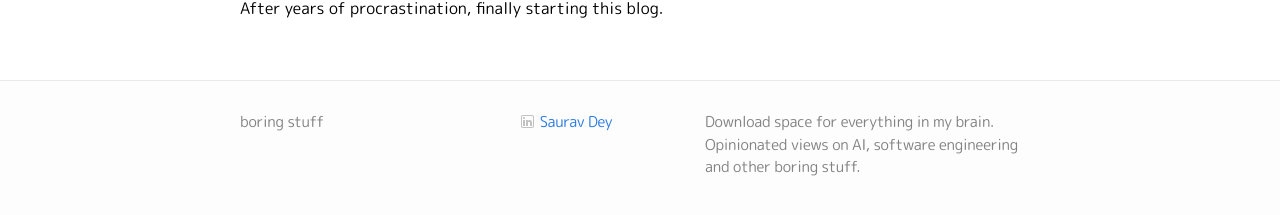
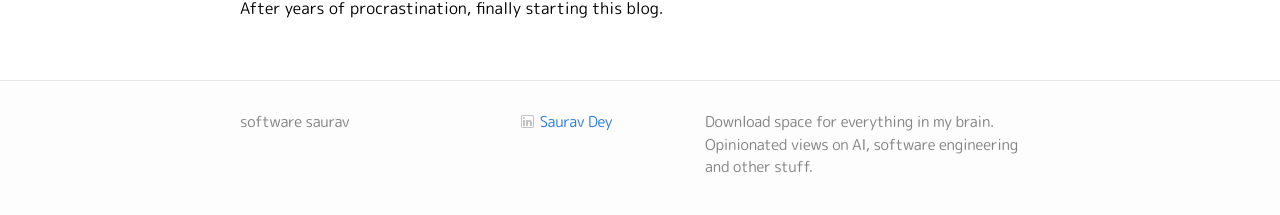
Before and after one commit to mindyouragents/mindyouragents.github.io, a Jekyll site: the page built from index.html, in a window 1280 px wide and 900 px high, scrolled down 611 px. Shown: the part 676-891 px from the top of the window. Built offline with Jekyll 4.4.1, drawn with Linux system fonts in a browser that asks for light colours; some of the changed text lies outside the part shown.

Commit message:
Update _config.yml

```diff
--- a/_config.yml
+++ b/_config.yml
@@ -1,9 +1,9 @@
 # Site settings
-title: boring stuff
+title: software saurav
 email:
-description: "Download space for everything in my brain. Opinionated views on AI, software engineering and other boring stuff."
+description: "Download space for everything in my brain. Opinionated views on AI, software engineering and other stuff."
 baseurl: ""
-url: "https://boringftw.github.io"
+url: "https://softwaresaurav.github.io"
 linkedin_username: sauravdey
 github_username:
 twitter_username:
```
